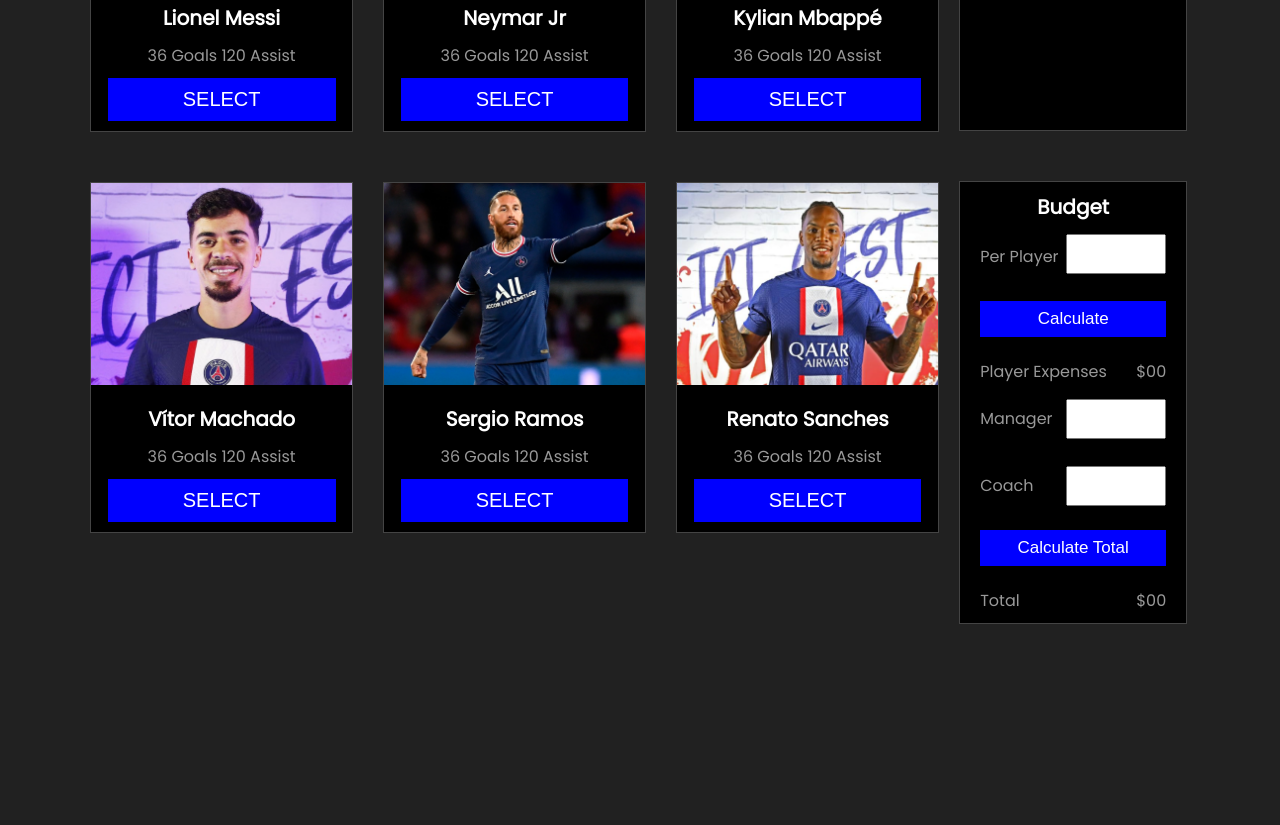
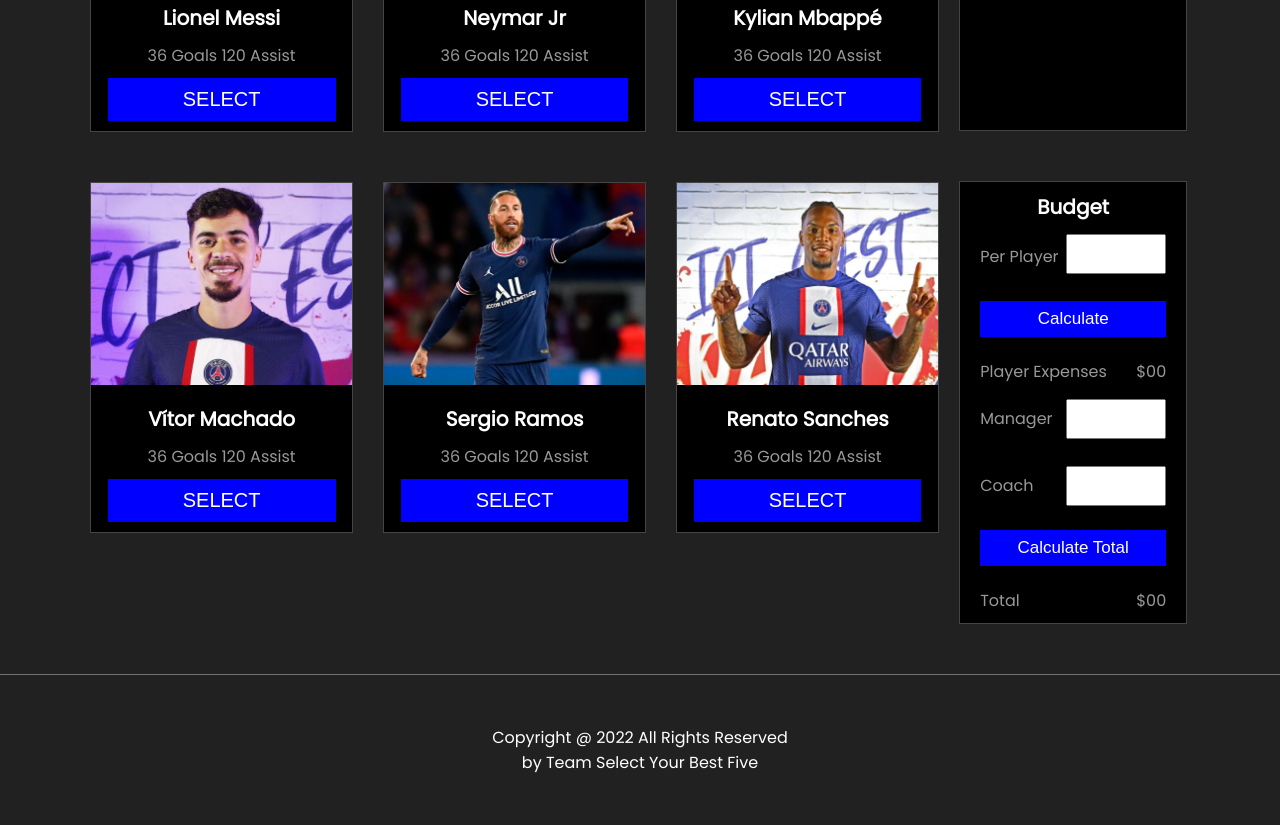
Before and after one commit to raju-miah/best-five-player-dom, a plain HTML site: page index.html in a window 1280 px wide. Shown: the part 905-1730 px from the top of the page. Before the commit the page ends 1579 px from the top, so only its background shows below. Drawn offline with Linux system fonts and the light colour scheme.

Commit message:
added footer

```diff
--- a/index.html
+++ b/index.html
@@ -146,6 +146,14 @@
     <!-- main end -->
 
 
+    <!-- footer start -->
+    <footer>
+        <p>Copyright @ 2022 All Rights Reserved</p>
+        <p>by Team Select Your Best Five</p>
+    </footer>
+    <!-- footer end -->
+
+
 
 </body>
 
--- a/styles/style.css
+++ b/styles/style.css
@@ -193,3 +193,15 @@ header p {
 }
 
 /* Player card and Main section End */
+
+
+/* Footer Style Start */
+
+footer {
+    display: grid;
+    place-items: center;
+    border-top: 1px solid #747474;
+    padding: 50px 0px;
+}
+
+/* Footer Style End */
```
